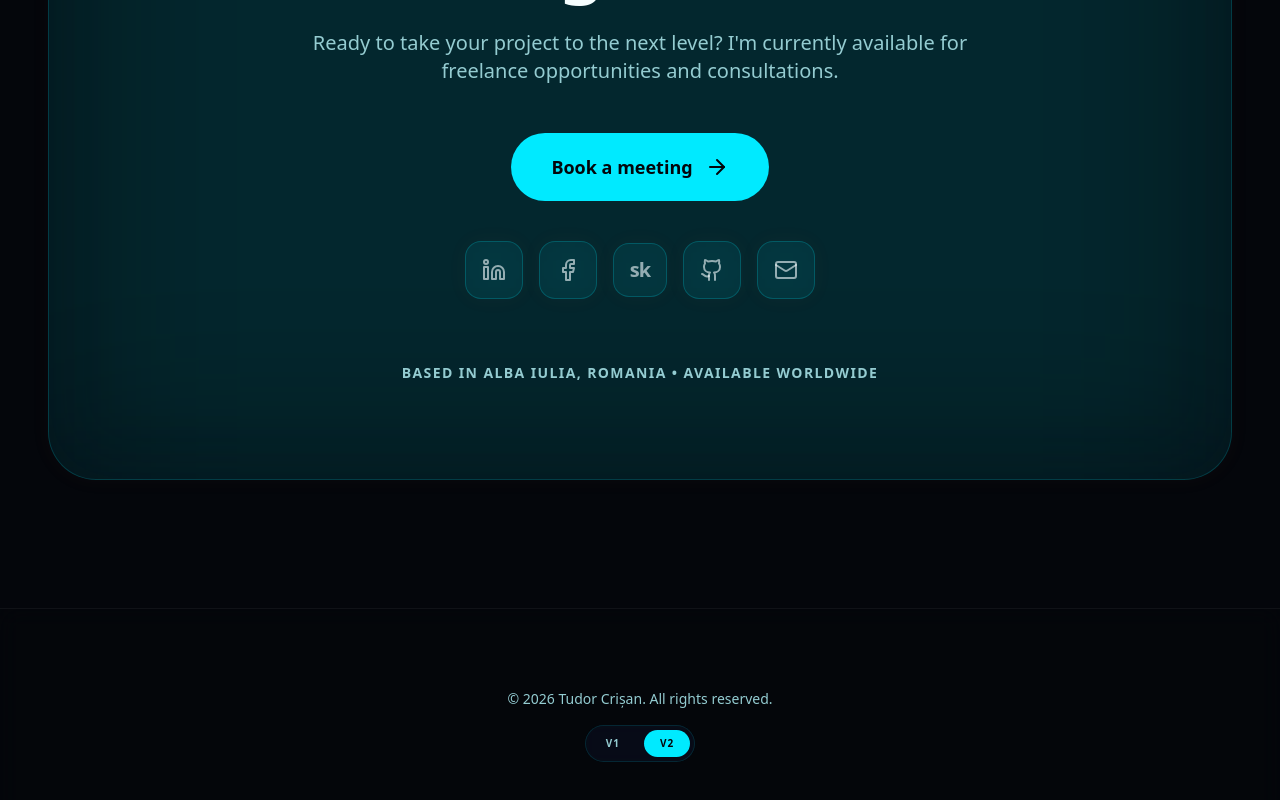
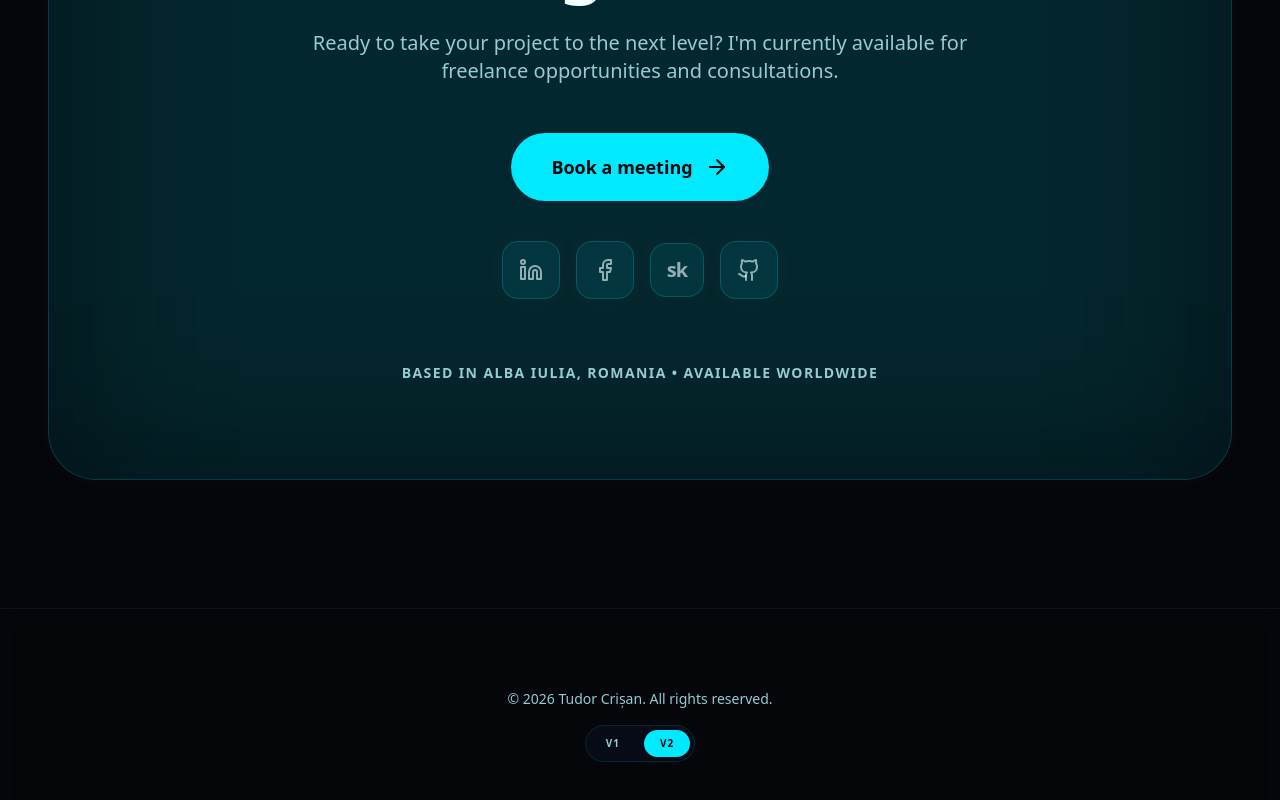
Before and after one commit to tudor-crisan/tudorcrisan.dev, a Next.js app: page / in a window 1280 px wide. Shown: the part 7242-8042 px from the top of the page. Built offline with nearby package versions, Linux system fonts and the light colour scheme.

Commit message:
chore: remove email from contact info and UI

```diff
--- a/src/components/Contact.tsx
+++ b/src/components/Contact.tsx
@@ -2,7 +2,7 @@
 
 import { motion } from "framer-motion";
 import { personalInfo } from "@/lib/data";
-import { Mail, MessageCircle, Globe, ExternalLink, User, ArrowRight } from "lucide-react";
+import { MessageCircle, Globe, ExternalLink, User, ArrowRight } from "lucide-react";
 
 export default function Contact() {
   return (
@@ -59,9 +59,7 @@ export default function Contact() {
                      name === 'facebook' ? (
                         <svg xmlns="http://www.w3.org/2000/svg" width="24" height="24" viewBox="0 0 24 24" fill="none" stroke="currentColor" strokeWidth="2" strokeLinecap="round" strokeLinejoin="round"><path d="M18 2h-3a5 5 0 0 0-5 5v3H7v4h3v8h4v-8h3l1-4h-4V7a1 1 0 0 1 1-1h3z"/></svg>
                      ) :
-                     name === 'email' ? (
-                        <Mail size={24} />
-                     ) :
+
                      name === 'skool' ? (
                        <span className="text-xl font-black tracking-tighter leading-none">sk</span>
                      ) :
--- a/src/lib/data.ts
+++ b/src/lib/data.ts
@@ -5,14 +5,12 @@ export const personalInfo = {
   yearsOfExperience: 20,
   location: "Alba Iulia, Romania",
   bio: "Software developer and consultant with 20 years of professional experience in web application development. Currently focused on React, Next.js, and Tailwind, delivering functional prototypes quickly. Previous experience in Vue.js and AngularJS projects, developing frontend for complex and scalable platforms.",
-  email: "contact@tudorcrisan.dev",
   socials: {
     linkedin: "https://www.linkedin.com/in/tudor-crisan-0b0ab5404/",
     facebook: "https://www.facebook.com/profile.php?id=61570750953404",
     skool: "https://www.skool.com/@tudor-friend-2124",
     whatsapp: "https://wa.me/40757754718",
     github: "https://github.com/tudor-crisan",
-    email: "mailto:contact@tudorcrisan.dev",
   },
   meetingUrl: "https://calendly.com/t2060891/30min?month=2026-04",
   skills: [
```
